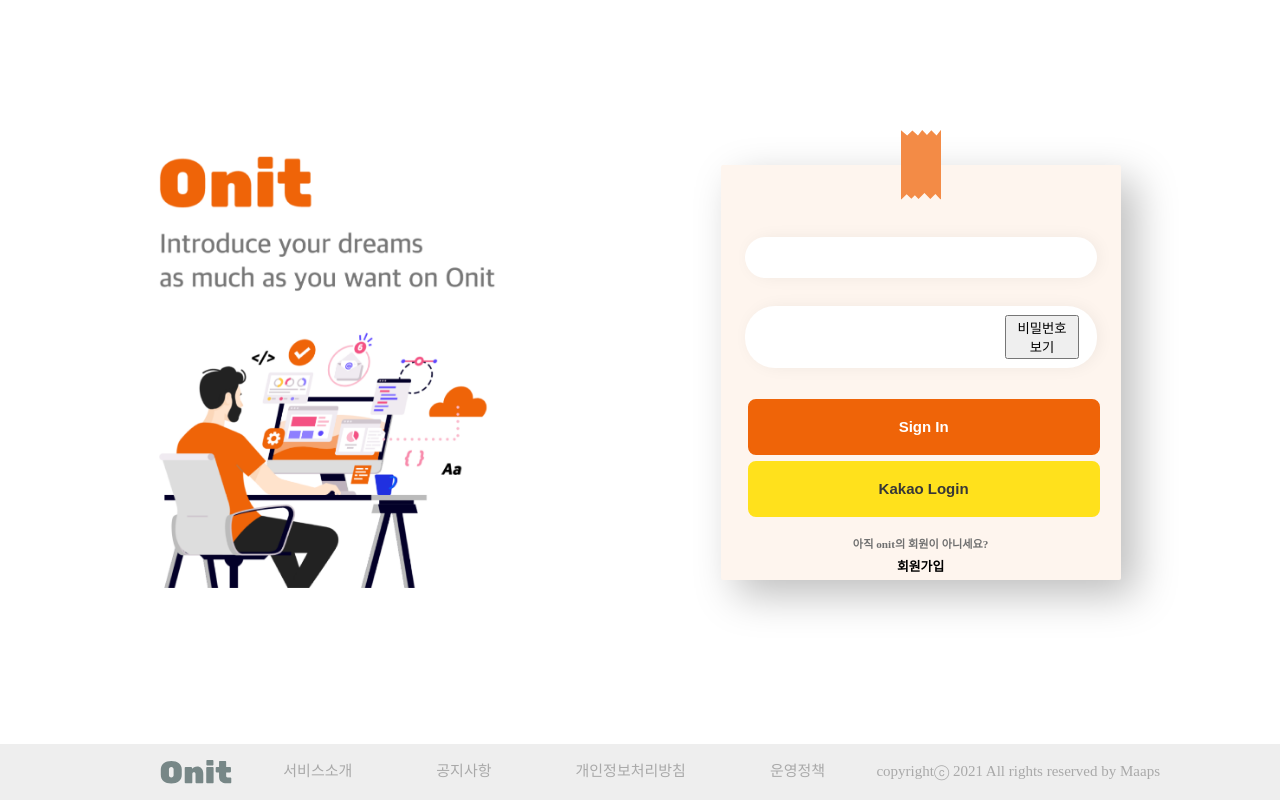
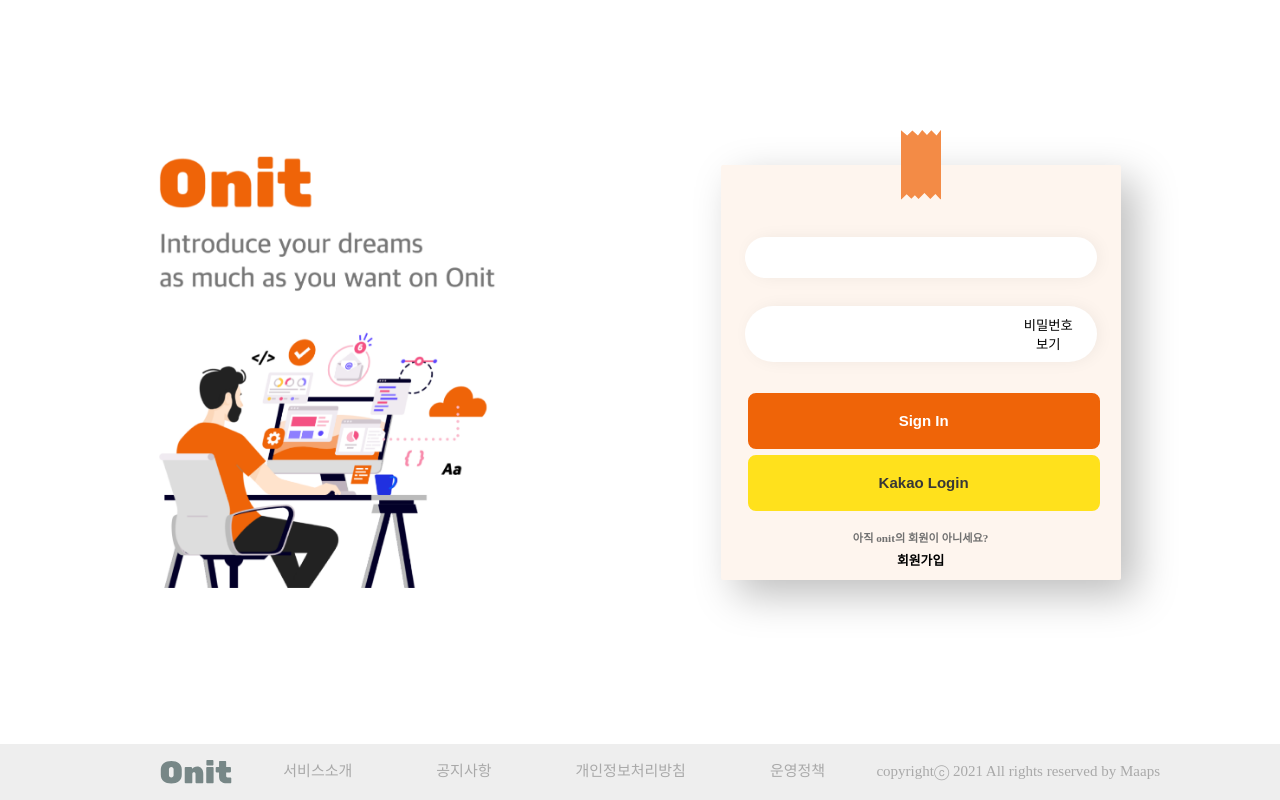
Before and after one commit to humonnom/ONIT-frontend-forked, a React (Create React App) app: page /login in a window 1280 px wide. Built offline with nearby package versions, Linux system fonts and the light colour scheme; no server answers; what facepaint would draw is missing.

Commit message:
로그인 페이지 비밀번호 보기/숨기기 버튼 스타일 변경

```diff
--- a/src/components/Login.js
+++ b/src/components/Login.js
@@ -23,7 +23,11 @@
     id: 'password',
     type: showPassword ? 'text' : 'password',
     button: (
-      <button type='button' onClick={() => setShowPassword(!showPassword)}>
+      <button
+        type='button'
+        css={InitButtonStyle}
+        onClick={() => setShowPassword(!showPassword)}
+      >
         {showPassword ? '비밀번호 숨기기' : '비밀번호 보기'}
       </button>
     ),
```
